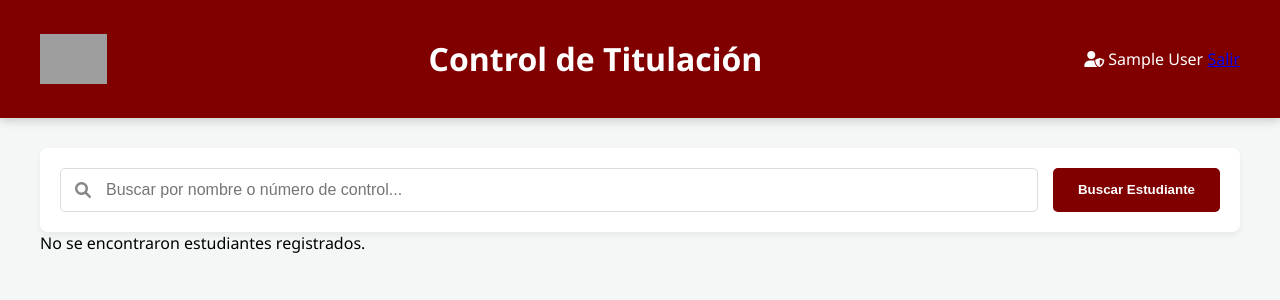
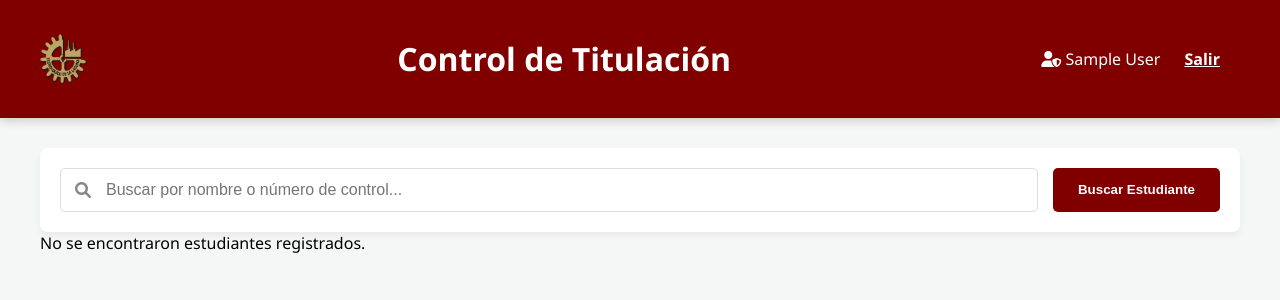
Before and after one commit to AngelLira11/sistema3, a PHP site: page /admin_dashboard.php in a window 1280 px wide. Shown: the top 300 px of the page. Run offline with PHP 8.4, Linux system fonts and the light colour scheme; the visitor is signed in with stand-in values (Sample User, id 1); data that the repository does not hold is empty; grey boxes are pictures that could not be loaded.

Commit message:
cambios minimos

```diff
--- a/admin_dashboard.php
+++ b/admin_dashboard.php
@@ -37,7 +37,7 @@ $alumnos = $stmt->fetchAll(PDO::FETCH_GROUP|PDO::FETCH_ASSOC);
 <body>
     <header class="admin-header">
         <div class="header-content">
-            <img src="https://www.itlalaguna.edu.mx/images/logoitl.png" alt="Logo ITL" class="logo-min">
+            <img src="img/logotipo.png" alt="Logo ITL" class="logo-min">
             <h1>Control de Titulación</h1>
             <div class="user-info">
                 <span><i class="fas fa-user-shield"></i> <?= $_SESSION['admin_nombre'] ?? 'Administrador' ?></span>
--- a/estilos/estilos_admin.css
+++ b/estilos/estilos_admin.css
@@ -156,3 +156,16 @@ td { padding: 15px; border-bottom: 1px solid #eee; }
     font-weight: bold;
     cursor: pointer;
 }
+
+.btn-salir{
+    background: var(--guinda-itl);
+    color: white;
+    border: none;
+    padding: 12px 20px;
+    border-radius: 5px;
+    width: 100%;
+    font-weight: bold;
+    cursor: pointer;
+
+
+}
--- a/registrar_admin.php
+++ b/registrar_admin.php
@@ -3,7 +3,7 @@ require_once 'config.php';
 $pdo = getConexion();
 
 // Datos del nuevo admin
-$nuevo_usuario = 'coordinador_itl';
+$nuevo_usuario = 'miguel_Alvadmin';
 $password_plana = 'itl2026'; // La que tú quieras
 $nombre_real = 'Juan Pérez';
 
```
